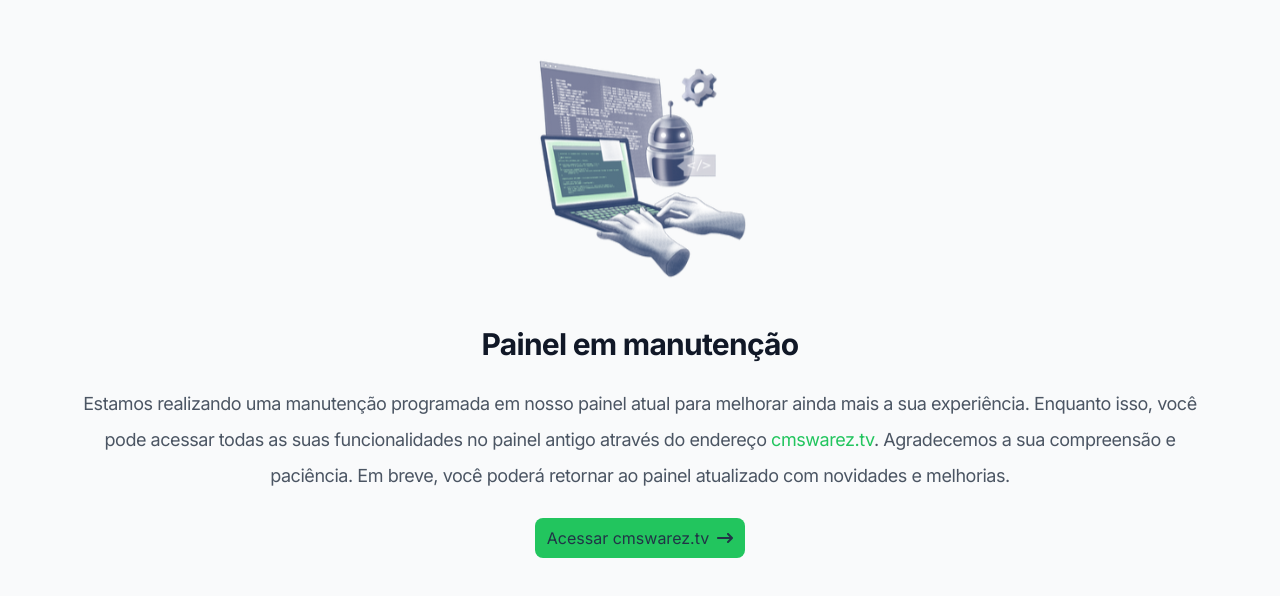
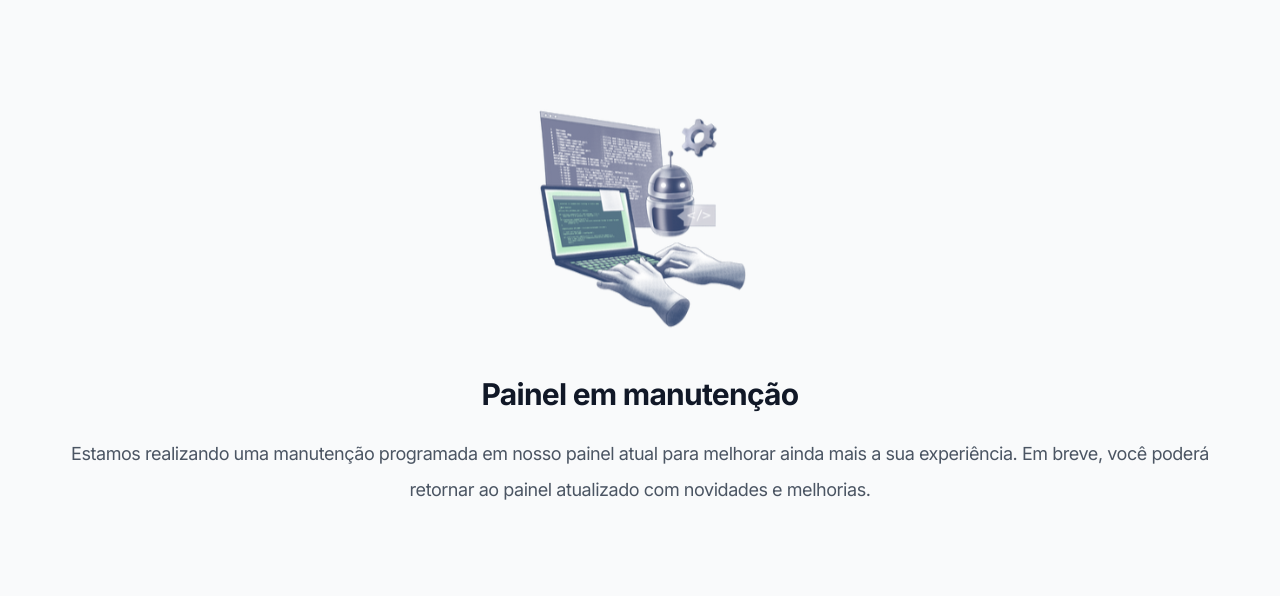
Before and after one commit to ezeqcode/new-office-maintenance, a React (Vite) app: page / in a window 1280 px wide. Shown: the part 118-714 px from the top of the page. Built offline with nearby package versions, Linux system fonts and the light colour scheme.

Commit message:
Update App.tsx

```diff
--- a/src/App.tsx
+++ b/src/App.tsx
@@ -12,23 +12,12 @@
         <div className="flex flex-col w-full justify-center items-center text-center">
           <span className="text-center justify-center items-center w-[90%] md:w-[90%] text-gray-600 md:text-lg font-normal  leading-6 md:leading-loose tracking-tight">
             Estamos realizando uma manutenção programada em nosso painel atual
-            para melhorar ainda mais a sua experiência. Enquanto isso, você pode
-            acessar todas as suas funcionalidades no painel antigo através do
-            endereço <span className="text-green-500"> cmswarez.tv</span>.
-            Agradecemos a sua compreensão e paciência. Em breve, você poderá
+            para melhorar ainda mais a sua experiência. Em breve, você poderá
             retornar ao painel atualizado com novidades e melhorias.
           </span>
         </div>
 
-        <a
-          href="https://cmswarez.tv/"
-          target="_blank"
-          rel="noopener noreferrer"
-          className="flex gap-2 no-underline justify-center items-center p-3 bg-green-500 rounded-lg hover:text-white hover:bg-green-600"
-        >
-          Acessar cmswarez.tv
-          <FaArrowRightLong />
-        </a>
+
       </div>
     </div>
   );
```
